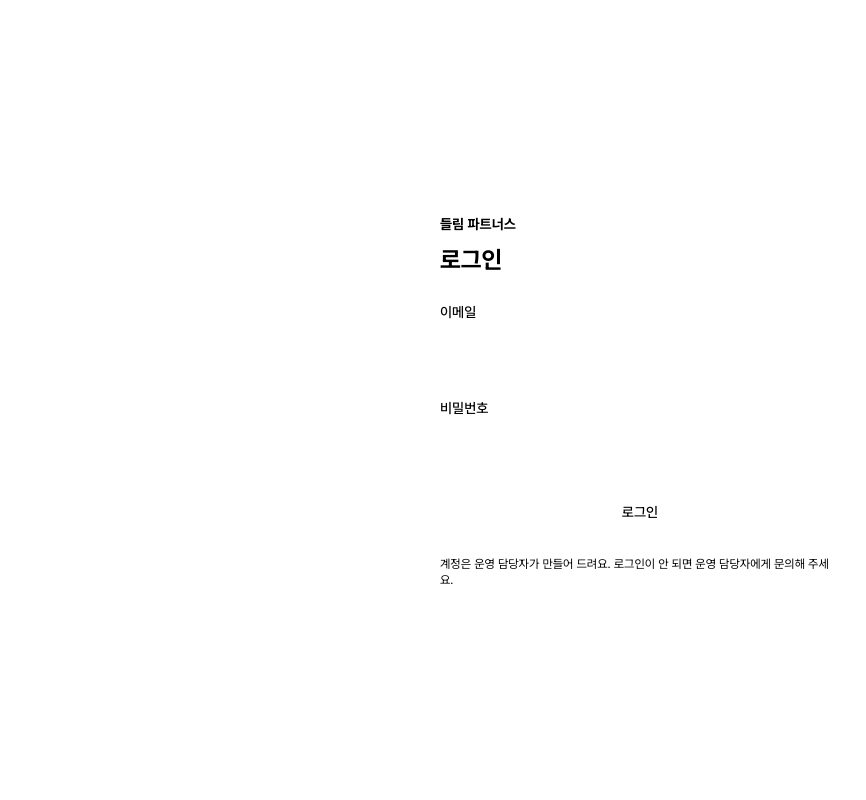
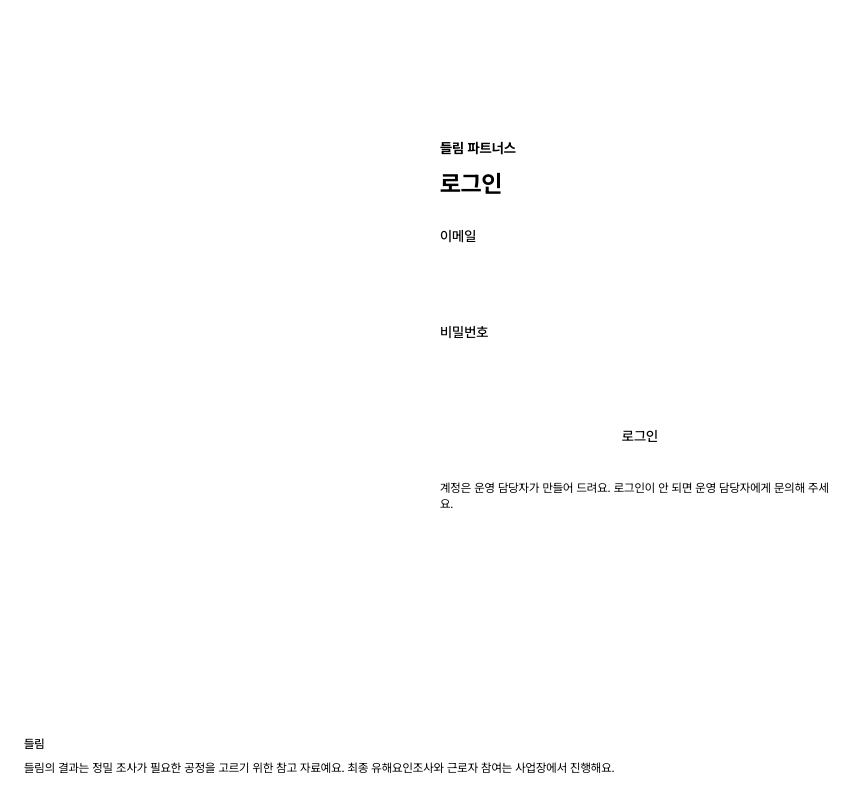
Before and after one commit to m2nwo079/deullim, a Next.js app in the folder web/: page /partners/login in a window 1280 px wide. Shown: the whole page, without its empty margins (0-866 px from the left). Built offline with nearby package versions, Linux system fonts and the light colour scheme.

Commit message:
feat(ui): add PageFooter and bottom spacing
Apply to console, partner and worker screens.

```diff
--- a/web/app/console/(signed-in)/layout.tsx
+++ b/web/app/console/(signed-in)/layout.tsx
@@ -2,6 +2,7 @@ import type { Metadata } from "next";
 import type { ReactNode } from "react";
 import { Button } from "../../../src/components/button";
 import { InlineAlert } from "../../../src/components/inline-alert";
+import { PageFooter } from "../../../src/components/page-footer";
 import { signOut } from "../../../src/features/console-auth/actions";
 import { getConsoleSession } from "../../../src/features/console-auth/session";
 
@@ -46,7 +47,8 @@ export default async function SignedInConsoleLayout({ children }: { children: Re
           </div>
         </div>
       </header>
-      {children}
+      <div className="flex-1">{children}</div>
+      <PageFooter />
     </div>
   );
 }
--- a/web/app/console/login/page.tsx
+++ b/web/app/console/login/page.tsx
@@ -1,4 +1,5 @@
 import type { Metadata } from "next";
+import { PageFooter } from "../../../src/components/page-footer";
 import { LoginForm } from "../../../src/features/console-auth/login-form";
 import { safeConsolePath } from "../../../src/features/console-auth/rules";
 
@@ -15,7 +16,8 @@ export default async function LoginPage({ searchParams }: LoginPageProps) {
   const nextPath = safeConsolePath(typeof next === "string" ? next : undefined);
 
   return (
-    <main className="flex min-h-screen items-center justify-center bg-surface px-2 py-4">
+    <div className="flex min-h-screen flex-col bg-surface">
+      <main className="flex flex-1 items-center justify-center px-2 py-4">
         <div className="flex w-full max-w-50 flex-col gap-3">
           <div className="flex flex-col gap-1">
             <p className="text-small font-bold text-nav">들림 콘솔</p>
@@ -27,5 +29,7 @@ export default async function LoginPage({ searchParams }: LoginPageProps) {
           </p>
         </div>
       </main>
+      <PageFooter />
+    </div>
   );
 }
--- a/web/app/partners/(signed-in)/layout.tsx
+++ b/web/app/partners/(signed-in)/layout.tsx
@@ -2,6 +2,7 @@ import type { Metadata } from "next";
 import type { ReactNode } from "react";
 import { Button } from "../../../src/components/button";
 import { InlineAlert } from "../../../src/components/inline-alert";
+import { PageFooter } from "../../../src/components/page-footer";
 import { signOutPartner } from "../../../src/features/console-auth/actions";
 import { getPartnerSession } from "../../../src/features/partners/session";
 
@@ -46,7 +47,8 @@ export default async function SignedInPartnersLayout({ children }: { children: R
           </div>
         </div>
       </header>
-      {children}
+      <div className="flex-1">{children}</div>
+      <PageFooter />
     </div>
   );
 }
--- a/web/app/partners/login/page.tsx
+++ b/web/app/partners/login/page.tsx
@@ -1,4 +1,5 @@
 import type { Metadata } from "next";
+import { PageFooter } from "../../../src/components/page-footer";
 import { LoginForm } from "../../../src/features/console-auth/login-form";
 import { safePartnersPath } from "../../../src/features/console-auth/rules";
 
@@ -15,7 +16,8 @@ export default async function PartnersLoginPage({ searchParams }: LoginPageProps
   const nextPath = safePartnersPath(typeof next === "string" ? next : undefined);
 
   return (
-    <main className="flex min-h-screen items-center justify-center bg-surface px-2 py-4">
+    <div className="flex min-h-screen flex-col bg-surface">
+      <main className="flex flex-1 items-center justify-center px-2 py-4">
         <div className="flex w-full max-w-50 flex-col gap-3">
           <div className="flex flex-col gap-1">
             <p className="text-small font-bold text-nav">들림 파트너스</p>
@@ -27,5 +29,7 @@ export default async function PartnersLoginPage({ searchParams }: LoginPageProps
           </p>
         </div>
       </main>
+      <PageFooter />
+    </div>
   );
 }
--- /dev/null
+++ b/web/src/components/page-footer.tsx
@@ -0,0 +1,24 @@
+/**
+ * Contest line shown under the notice. Empty for now: put the text here and it appears; while
+ * it is empty the line is not drawn at all.
+ */
+const CONTEST_NOTE = "";
+
+/**
+ * Footer of console and partner screens (docs/components.md "간격": 64px after the content).
+ * The layout keeps it at the bottom of short pages. Hidden when printing.
+ */
+export function PageFooter() {
+  return (
+    <footer className="mt-8 border-t border-border print:hidden">
+      <div className="mx-auto flex w-full max-w-console flex-col gap-1 px-3 py-3 text-caption text-text-secondary">
+        <p className="font-medium">들림</p>
+        <p>
+          들림의 결과는 정밀 조사가 필요한 공정을 고르기 위한 참고 자료예요. 최종 유해요인조사와
+          근로자 참여는 사업장에서 진행해요.
+        </p>
+        {CONTEST_NOTE ? <p>{CONTEST_NOTE}</p> : null}
+      </div>
+    </footer>
+  );
+}
--- a/web/src/features/worker-flow/pain-report.tsx
+++ b/web/src/features/worker-flow/pain-report.tsx
@@ -78,7 +78,7 @@ export function PainReportForm({ token, onSent, onRejected, onBack }: PainReport
     <form
       onSubmit={(event) => void handleSubmit(event)}
       noValidate
-      className="flex flex-1 flex-col gap-4 px-3 pt-4 pb-3"
+      className="flex flex-1 flex-col gap-4 px-3 pt-4 pb-[max(24px,env(safe-area-inset-bottom))]"
     >
       <h1 className="sr-only">통증 신고</h1>
       <ChoiceChipGrid
@@ -124,7 +124,7 @@ export function PainReportDone({
   onHome: () => void;
 }) {
   return (
-    <main className="flex flex-1 flex-col gap-2 px-3 pt-4 pb-3">
+    <main className="flex flex-1 flex-col gap-2 px-3 pt-4 pb-[max(24px,env(safe-area-inset-bottom))]">
       <h1 className="sr-only">신고 완료</h1>
       <EmpathyCard title="들려요">
         {bodyPartLabels(bodyParts)} 통증을 관리자에게 전했어요. 같은 공정 신고와 묶여 보여서 누가
--- a/web/src/features/worker-flow/worker-flow.tsx
+++ b/web/src/features/worker-flow/worker-flow.tsx
@@ -307,7 +307,11 @@ export function WorkerFlow() {
 }
 
 export function Screen({ children }: { children: React.ReactNode }) {
-  return <main className="flex flex-1 flex-col gap-3 px-3 pt-4 pb-3">{children}</main>;
+  return (
+    <main className="flex flex-1 flex-col gap-3 px-3 pt-4 pb-[max(24px,env(safe-area-inset-bottom))]">
+      {children}
+    </main>
+  );
 }
 
 export function Footer({ children }: { children: React.ReactNode }) {
```
Lines whose indentation alone changed are shown as unchanged.
